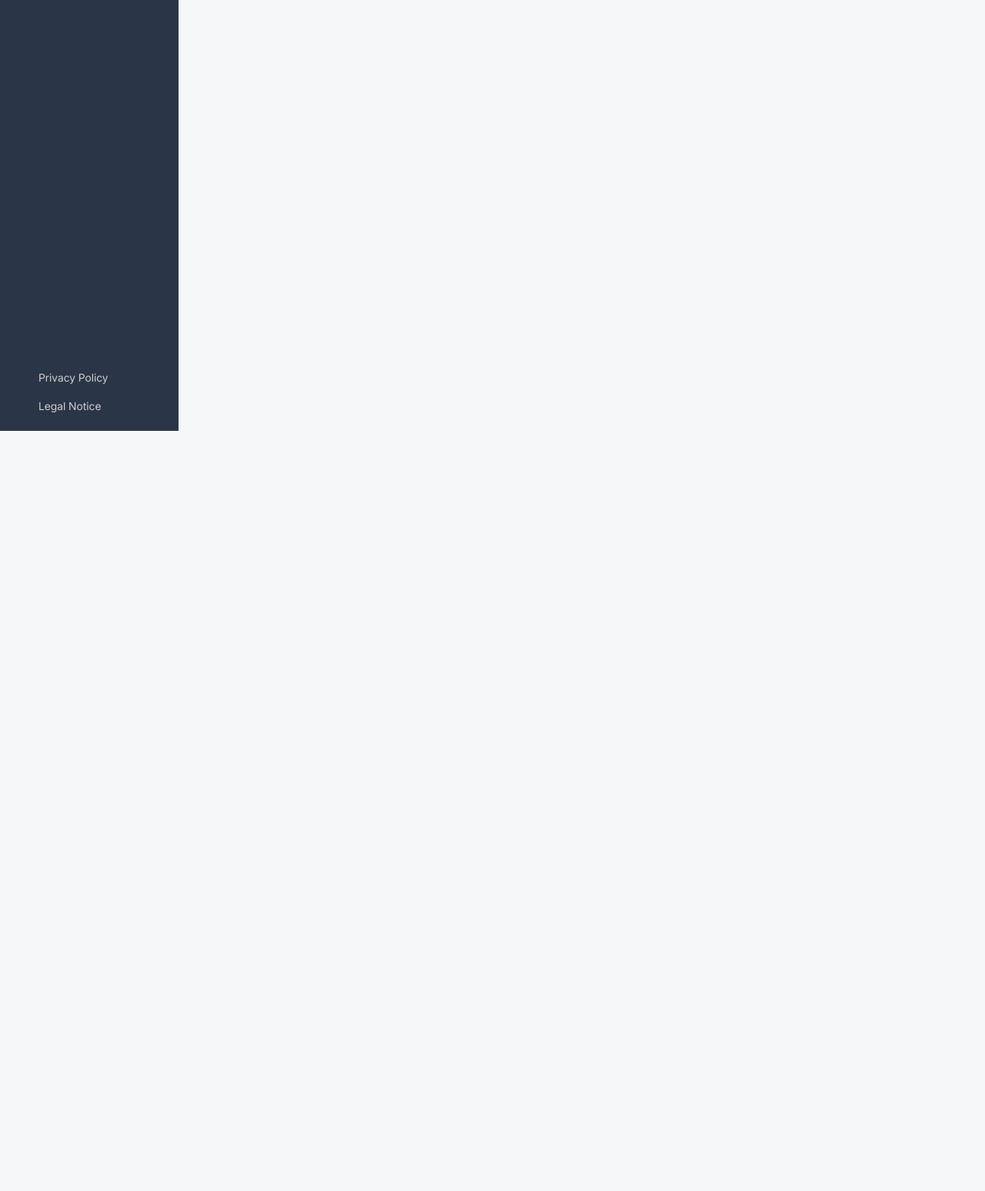
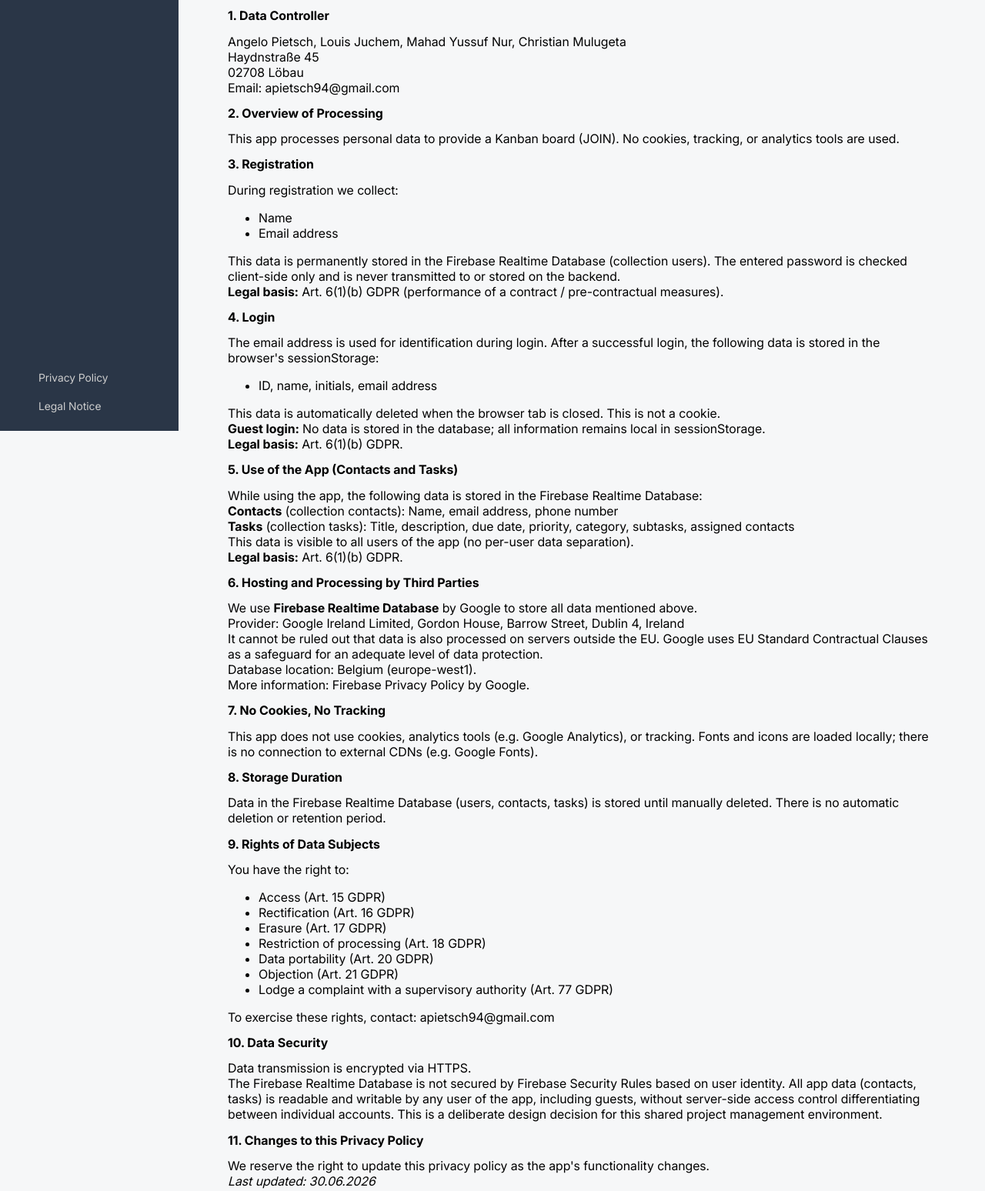
Before and after one commit to AngeloDevLab/join-3187, a plain HTML site: page pages/privacy.html in a window 1280 px wide. Shown: the part 240-1788 px from the top of the page at 77% size. Before the commit the page ends 800 px from the top, so only its background shows below. Drawn offline with Linux system fonts and the light colour scheme.

Commit message:
Fill in operator data and fix privacy/imprint content
Adds the project's operator details (names, address, contact email),
closes a missing </section> tag in privacy.html, and resolves the
remaining TODOs (Firebase DB location, security rules disclosure,
last-updated date).

Co-Authored-By: Louisjuc <louis.juchem@proton.me>
Co-Authored-By: Mahad Y Nur <mahad.nur-yussuf@outlook.de>

```diff
--- a/pages/privacy.html
+++ b/pages/privacy.html
@@ -20,10 +20,14 @@
         <aside id="app-sidebar" class="app-sidebar">
             <img src="../assets/icons/join_logo.svg" alt="Join" class="nav-logo">
             <ul class="nav-list" style="visibility: hidden;">
-                <li class="nav-item"><a href="summary.html" class="nav-link" data-page="summary.html"><img src="../assets/icons/summary.svg" class="nav-icon" alt="">Summary</a></li>
-                <li class="nav-item"><a href="add-task.html" class="nav-link" data-page="add-task.html"><img src="../assets/icons/edit_square.svg" class="nav-icon" alt="">Add Task</a></li>
-                <li class="nav-item"><a href="board.html" class="nav-link" data-page="board.html"><img src="../assets/icons/board.svg" class="nav-icon" alt="">Board</a></li>
-                <li class="nav-item"><a href="contacts.html" class="nav-link" data-page="contacts.html"><img src="../assets/icons/contact.svg" class="nav-icon" alt="">Contacts</a></li>
+                <li class="nav-item"><a href="summary.html" class="nav-link" data-page="summary.html"><img
+                            src="../assets/icons/summary.svg" class="nav-icon" alt="">Summary</a></li>
+                <li class="nav-item"><a href="add-task.html" class="nav-link" data-page="add-task.html"><img
+                            src="../assets/icons/edit_square.svg" class="nav-icon" alt="">Add Task</a></li>
+                <li class="nav-item"><a href="board.html" class="nav-link" data-page="board.html"><img
+                            src="../assets/icons/board.svg" class="nav-icon" alt="">Board</a></li>
+                <li class="nav-item"><a href="contacts.html" class="nav-link" data-page="contacts.html"><img
+                            src="../assets/icons/contact.svg" class="nav-icon" alt="">Contacts</a></li>
             </ul>
             <div class="nav-legal">
                 <a href="privacy.html">Privacy Policy</a>
@@ -51,12 +55,96 @@
         <main class="app-main">
             <section class="content">
 
-                    <h1>Privacy Policy</h1>
+                <h1>Privacy Policy</h1>
 
+                <h2>1. Data Controller</h2>
+                <p>
+                    Angelo Pietsch, Louis Juchem, Mahad Yussuf Nur, Christian Mulugeta<br>
+                    Haydnstraße 45<br>
+                    02708 Löbau<br>
+                    Email: apietsch94@gmail.com
+                </p>
+
+                <h2>2. Overview of Processing</h2>
+                <p>This app processes personal data to provide a Kanban board (JOIN). No cookies, tracking, or analytics
+                    tools are used.</p>
+
+                <h2>3. Registration</h2>
+                <p>During registration we collect:</p>
+                <ul>
+                    <li>Name</li>
+                    <li>Email address</li>
+                </ul>
+                <p>This data is permanently stored in the Firebase Realtime Database (collection <code>users</code>).
+                    The entered password is checked client-side only and is never transmitted to or stored on the
+                    backend.</p>
+                <p><strong>Legal basis:</strong> Art. 6(1)(b) GDPR (performance of a contract / pre-contractual
+                    measures).</p>
+
+                <h2>4. Login</h2>
+                <p>The email address is used for identification during login. After a successful login, the following
+                    data is stored in the browser's <code>sessionStorage</code>:</p>
+                <ul>
+                    <li>ID, name, initials, email address</li>
+                </ul>
+                <p>This data is automatically deleted when the browser tab is closed. This is not a cookie.</p>
+                <p><strong>Guest login:</strong> No data is stored in the database; all information remains local in
+                    <code>sessionStorage</code>.</p>
+                <p><strong>Legal basis:</strong> Art. 6(1)(b) GDPR.</p>
+
+                <h2>5. Use of the App (Contacts and Tasks)</h2>
+                <p>While using the app, the following data is stored in the Firebase Realtime Database:</p>
+                <p><strong>Contacts</strong> (collection <code>contacts</code>): Name, email address, phone number</p>
+                <p><strong>Tasks</strong> (collection <code>tasks</code>): Title, description, due date, priority,
+                    category, subtasks, assigned contacts</p>
+                <p>This data is visible to all users of the app (no per-user data separation).</p>
+                <p><strong>Legal basis:</strong> Art. 6(1)(b) GDPR.</p>
+
+                <h2>6. Hosting and Processing by Third Parties</h2>
+                <p>We use <strong>Firebase Realtime Database</strong> by Google to store all data mentioned above.</p>
+                <p>Provider: Google Ireland Limited, Gordon House, Barrow Street, Dublin 4, Ireland</p>
+                <p>It cannot be ruled out that data is also processed on servers outside the EU. Google uses EU Standard
+                    Contractual Clauses as a safeguard for an adequate level of data protection.</p>
+                <p>Database location: Belgium (europe-west1).</p>
+                <p>More information: Firebase Privacy Policy by Google.</p>
+
+                <h2>7. No Cookies, No Tracking</h2>
+                <p>This app does not use cookies, analytics tools (e.g. Google Analytics), or tracking. Fonts and icons
+                    are loaded locally; there is no connection to external CDNs (e.g. Google Fonts).</p>
+
+                <h2>8. Storage Duration</h2>
+                <p>Data in the Firebase Realtime Database (users, contacts, tasks) is stored until manually deleted. There is no automatic deletion or retention period.</p>
+
+                <h2>9. Rights of Data Subjects</h2>
+                <p>You have the right to:</p>
+                <ul>
+                    <li>Access (Art. 15 GDPR)</li>
+                    <li>Rectification (Art. 16 GDPR)</li>
+                    <li>Erasure (Art. 17 GDPR)</li>
+                    <li>Restriction of processing (Art. 18 GDPR)</li>
+                    <li>Data portability (Art. 20 GDPR)</li>
+                    <li>Objection (Art. 21 GDPR)</li>
+                    <li>Lodge a complaint with a supervisory authority (Art. 77 GDPR)</li>
+                </ul>
+                <p>To exercise these rights, contact: apietsch94@gmail.com</p>
+
+                <h2>10. Data Security</h2>
+                <p>Data transmission is encrypted via HTTPS.</p>
+                <p>The Firebase Realtime Database is not secured by Firebase Security Rules based on user identity.
+                    All app data (contacts, tasks) is readable and writable by any user of the app, including guests,
+                    without server-side access control differentiating between individual accounts. This is a deliberate
+                    design decision for this shared project management environment.</p>
+
+                <h2>11. Changes to this Privacy Policy</h2>
+                <p>We reserve the right to update this privacy policy as the app's functionality changes.</p>
+
+                <p><em>Last updated: 30.06.2026</em></p>
+
+            </section>
         </main>
 
     </div>
-   <script type="module" src="../js/pages/imprint.js"></script>
+    <script type="module" src="../js/pages/imprint.js"></script>
 </body>
 
 </html>
```
Also changed, not shown: pages/imprint.html (+41 -16 lines).
